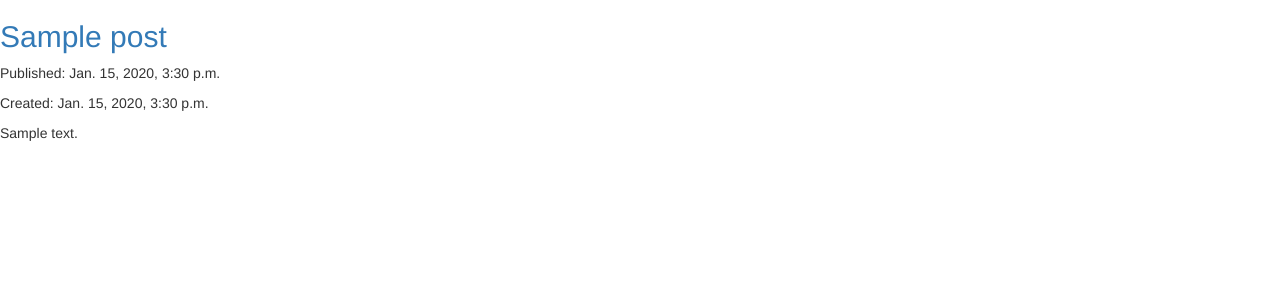
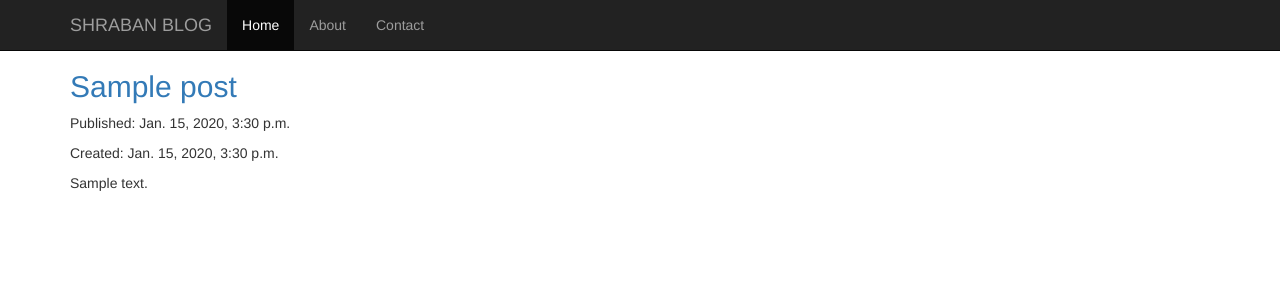
Before and after one commit to hellodjangodev/shrabanblog, a Django app: template blog/templates/blog/index.html in a window 1280 px wide. Shown: the top 300 px of the page. Run offline with Django 3.2, Linux system fonts and the light colour scheme; the template is opened without the code that fills it: values that come from a table or form of the project are taken from there, others are empty; tables that the repository leaves empty hold one stand-in row (values such as "Sample post"); some libraries are stand-ins or nearby versions.

Commit message:
Custom css added

```diff
--- /dev/null
+++ b/blog/static/css/custom.css
@@ -0,0 +1,7 @@
+body {
+  padding-top: 50px;
+}
+.starter-template {
+  padding: 40px 15px;
+  text-align: center;
+}
--- a/blog/templates/blog/index.html
+++ b/blog/templates/blog/index.html
@@ -1,3 +1,5 @@
+{% load staticfiles %}
+
 <!DOCTYPE html>
 <html lang="en">
   <head>
@@ -9,10 +11,34 @@
 
     <!-- Bootstrap -->
     <link rel="stylesheet" href="https://maxcdn.bootstrapcdn.com/bootstrap/3.3.7/css/bootstrap.min.css" integrity="sha384-BVYiiSIFeK1dGmJRAkycuHAHRg32OmUcww7on3RYdg4Va+PmSTsz/K68vbdEjh4u" crossorigin="anonymous">
-
+    <link rel="stylesheet" href="{% static 'css/custom.css' %}" />
   </head>
   <body>
 
+    {# Navbar #}
+    <nav class="navbar navbar-inverse navbar-fixed-top">
+     <div class="container">
+       <div class="navbar-header">
+         <button type="button" class="navbar-toggle collapsed" data-toggle="collapse" data-target="#navbar" aria-expanded="false" aria-controls="navbar">
+           <span class="sr-only">Toggle navigation</span>
+           <span class="icon-bar"></span>
+           <span class="icon-bar"></span>
+           <span class="icon-bar"></span>
+         </button>
+         <a class="navbar-brand" href="#">SHRABAN BLOG</a>
+       </div>
+       <div id="navbar" class="collapse navbar-collapse">
+         <ul class="nav navbar-nav">
+           <li class="active"><a href="/">Home</a></li>
+           <li><a href="#about">About</a></li>
+           <li><a href="#contact">Contact</a></li>
+         </ul>
+       </div><!--/.nav-collapse -->
+     </div>
+   </nav>
+
+    {# Navbar ends here #}
+    <div class="container">
       {% for post in posts %}
       <div>
 
@@ -24,6 +50,8 @@
       {% endfor %}
 
 
+    </div>
+
     <!-- jQuery (necessary for Bootstrap's JavaScript plugins) -->
     <script src="https://ajax.googleapis.com/ajax/libs/jquery/1.12.4/jquery.min.js"></script>
     <!-- Include all compiled plugins (below), or include individual files as needed -->
```
